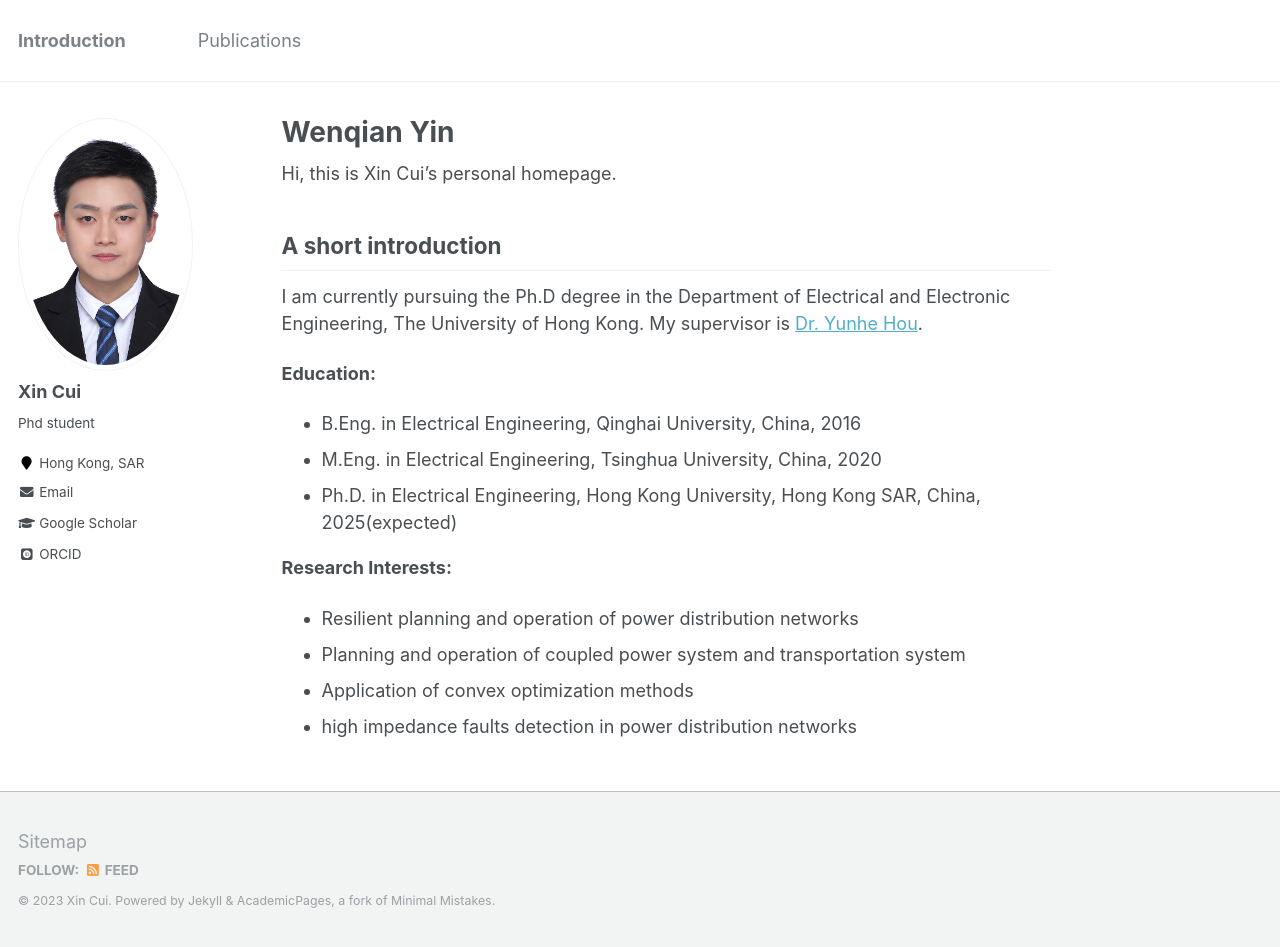
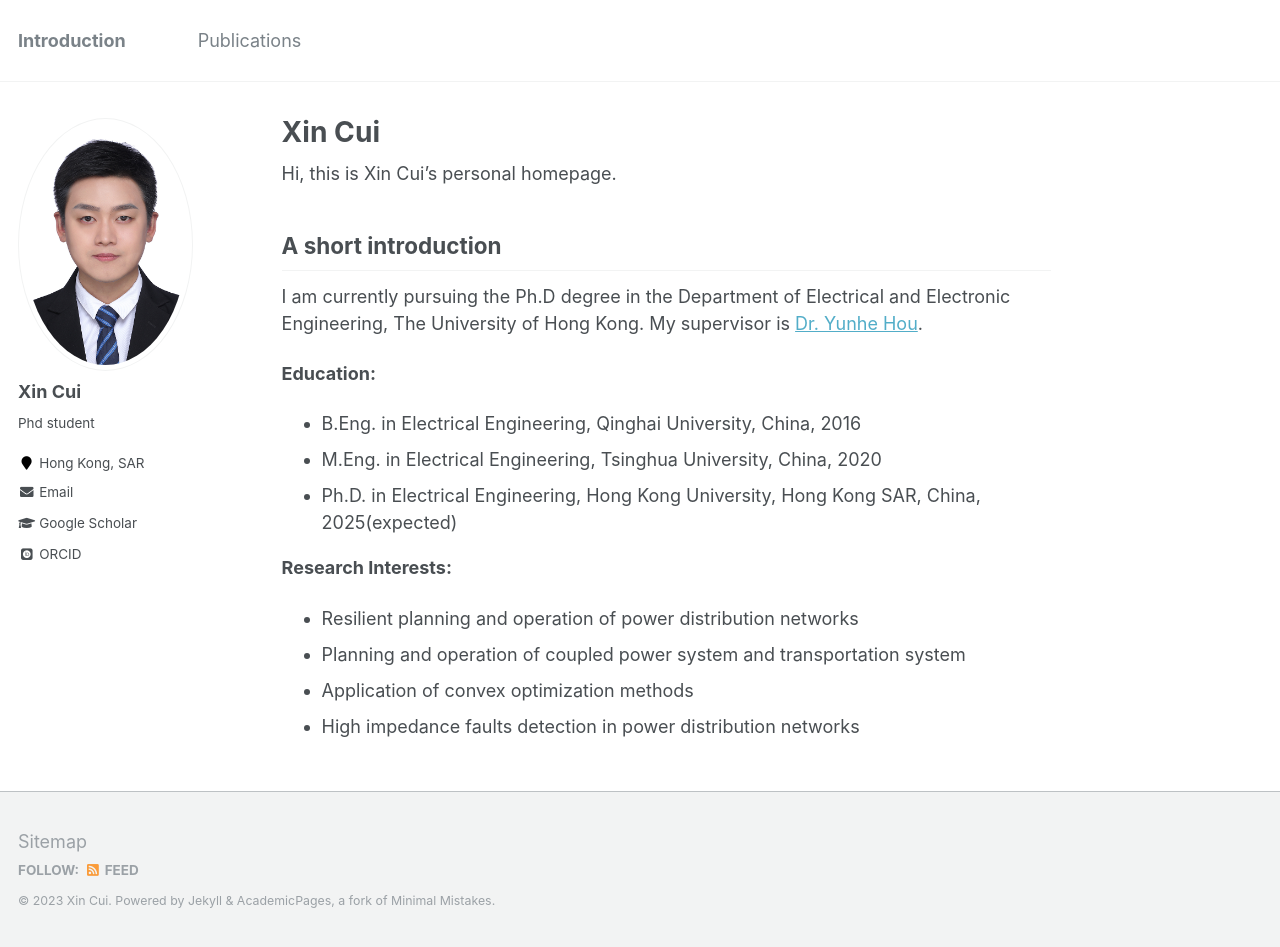
Before and after one commit to CUIXINPOWER/web, a Jekyll site: the page built from _pages/about.md, in a window 1280 px wide and 947 px high. Built offline with Jekyll 4.4.1, drawn with Linux system fonts in a browser that asks for light colours; some web fonts are replaced.

Commit message:
Update about.md

```diff
--- a/_pages/about.md
+++ b/_pages/about.md
@@ -1,6 +1,6 @@
 ---
 permalink: /
-title: "Wenqian Yin"
+title: "Xin Cui"
 excerpt: "About me"
 author_profile: true
 redirect_from:
@@ -22,4 +22,4 @@ I am currently pursuing the Ph.D degree in the Department of Electrical and Elec
 * Resilient planning and operation of power distribution networks
 * Planning and operation of coupled power system and transportation system
 * Application of convex optimization methods
-* high impedance faults detection in power distribution networks
+* High impedance faults detection in power distribution networks
```
